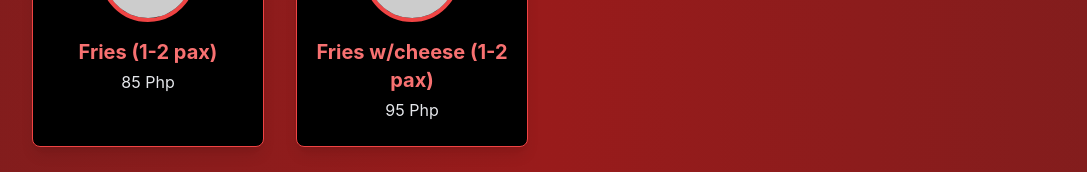
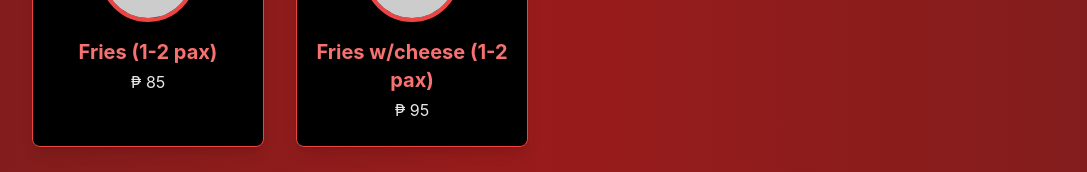
Before and after one commit to Alexis12119/restaurant-menu, a React (Create React App) app: page / in a window 1280 px wide. Shown: the part 383-555 px from the top of the page, without its empty margins (96-1183 px from the left). Built offline with nearby package versions, Linux system fonts and the light colour scheme.

Commit message:
feat: use Philippine peso sign.

```diff
--- a/src/App.js
+++ b/src/App.js
@@ -11,7 +11,7 @@ const MenuItem = ({ name, price, sizes }) => {
         className="w-24 h-24 rounded-full mx-auto mb-4 border-4 border-red-500"
       />
       <h3 className="text-xl font-bold text-red-400 mb-1">{name}</h3>
-      {price && <p className="text-gray-200 mb-2">{price} Php</p>}
+      {price && <p className="text-gray-200 mb-2">₱ {price}</p>}
       {sizes && (
         <ul className="text-gray-200 text-sm mt-2">
           {sizes.map((size, index) => (
@@ -20,7 +20,7 @@ const MenuItem = ({ name, price, sizes }) => {
               className="flex justify-between border-t border-gray-700 py-1"
             >
               <span>{size.label}</span>
-              <span>{size.price} Php</span>
+              <span>₱ {size.price}</span>
             </li>
           ))}
         </ul>
```
